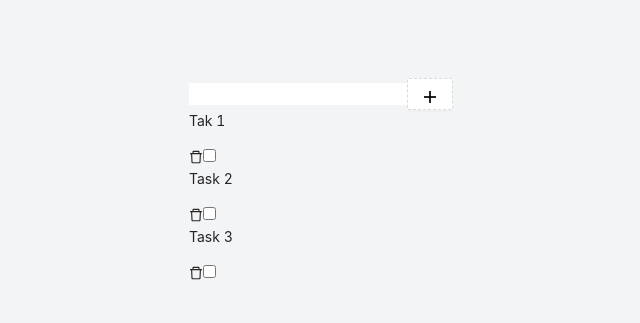
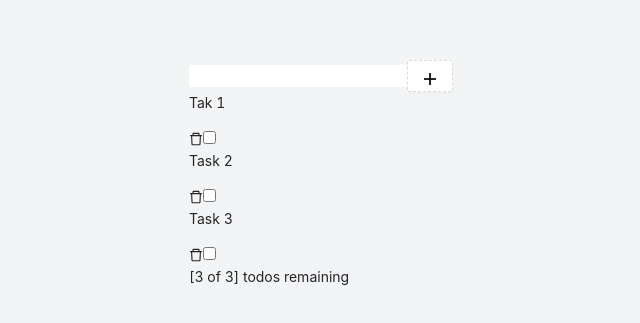
Before and after one commit to Binuraowin/cabbage-apps-todoapp, a React (Create React App) app in the folder cabbage-todoapp/: page / in a window 1280 px wide. Shown: the part 219-542 px from the top of the page, without its empty margins (319-959 px from the left). Built offline with nearby package versions, Linux system fonts and the light colour scheme.

Commit message:
todo count

```diff
--- a/cabbage-todoapp/src/Components/Todos.tsx
+++ b/cabbage-todoapp/src/Components/Todos.tsx
@@ -13,6 +13,9 @@ type Todo ={
 export const Todos = () =>{
     const [todos, setTodos] = useState<Todo[]>(data)
     const [task, setTask] = useState("")
+    const todosLength = todos.length
+    const hasTodos = todos.length > 0
+    const remainingTodos = todos.filter((todo) => !todo.isCompleted).length
 
     const handleAddTodo = (todo: Todo) => {
         const updatedTodos = [...todos, todo]
@@ -65,6 +68,17 @@ export const Todos = () =>{
             {todos.map((todo) => (
                 <Row key={todo.id}  todo={todo} handleDeleteTodo={handleDeleteTodo} handleCheckTodo={handleCheckTodo}/>
             ))}
+
+{!hasTodos && (
+        <p className="mb-5 text-xl text-red-500 uppercase">
+          Please add a todo!
+        </p>
+      )}
+      {hasTodos && (
+        <p>
+          [{remainingTodos} of {todosLength}] todos remaining
+        </p>
+      )}
         </section>
     )
 }
```
